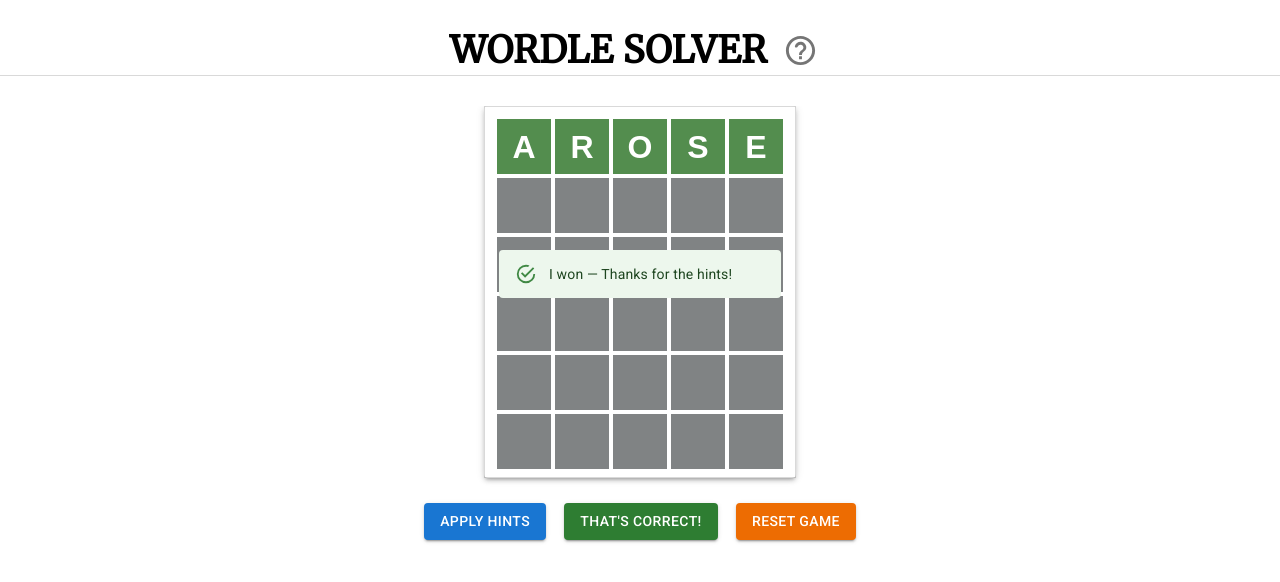
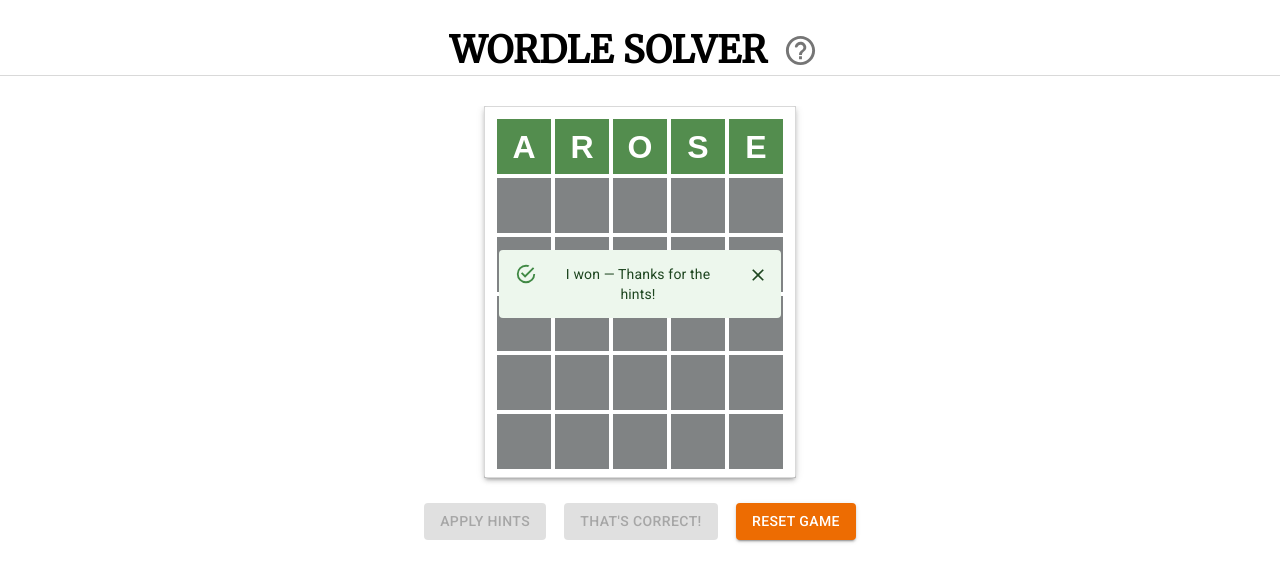
Before and after one commit to ginabethrussell/wordle-solver-bot, a React (Create React App) app: page / in a window 1280 px wide. Both pictures are taken after a click on the button "THAT'S CORRECT!". Shown: the top 582 px of the page. Built offline with nearby package versions, Linux system fonts and the light colour scheme; a web font is replaced by a local one.

Commit message:
Add additional guess to solver lose message

```diff
--- a/src/Components/WordleGrid/index.tsx
+++ b/src/Components/WordleGrid/index.tsx
@@ -110,6 +110,7 @@
   setCurrentClue([0,0,0,0,0]);
   try {
     const nextGuess = wordleSolver.getGuess();
+    console.log(nextGuess)
     if(!nextGuess) {
       setGameOver(true)
       setError("There are no valid words that match your hints.");
@@ -118,8 +119,10 @@
     setCurrentGuess(nextGuess);
     const updatedGuessesList = [...wordGuesses];
     const nextEmptyGuessIndex = updatedGuessesList.indexOf('     ');
+    console.log(nextEmptyGuessIndex)
     if (nextEmptyGuessIndex === -1) {
       setGameOver(true)
+      return;
     }
     updatedGuessesList[nextEmptyGuessIndex]= nextGuess;
     setWordGuesses(updatedGuessesList);
@@ -148,11 +151,11 @@
   setCurrentClue([0,0,0,0,0]);
   setCurrentIdx(0);
   setGameOver(false);
+  setError('');
   const resetClueArray = JSON.parse(JSON.stringify(initialClueArray));
   setClueArray(resetClueArray);
 }
 
-console.log(wordGuesses)
   return (
   <Game>
     <BoardContainer>
@@ -175,6 +178,7 @@
           variant='contained'
           color='primary'
           onClick={handleSubmitHints}
+          disabled={gameOver}
         >
           Apply Hints
         </Button>
@@ -182,6 +186,7 @@
           variant='contained'
           color='success'
           onClick={handleWin}
+          disabled={gameOver}
         >
           That's Correct!
         </Button>
@@ -221,12 +226,12 @@
 
       {
         gameOver && currentClue.join('') === '22222' ? (
-          <Alert style={{position: 'absolute', top: 250, width: '250px'}} severity="success">I won — Thanks for the hints!</Alert>
+          <Alert onClose={handleReset} style={{position: 'absolute', top: 250, width: '250px'}} severity="success">I won — Thanks for the hints!</Alert>
         )
         :  gameOver && error ? (
-          <Alert style={{position: 'absolute', top: 250, width: '250px'}} severity="warning">Hey - I think you aren't giving me valid hints.</Alert>
+          <Alert onClose={handleReset} style={{position: 'absolute', top: 250, width: '250px'}} severity="warning">Hey - I think you aren't giving me valid hints.</Alert>
         ) : gameOver ?  (
-          <Alert style={{position: 'absolute', top: 250, width: '250px'}} severity="error">Oh no! - I lost. Come back and let me try again tomorrow.</Alert>
+          <Alert onClose={handleReset} style={{position: 'absolute', top: 250, width: '250px'}} severity="error">Oh no! - I lost. Would I have gotten it with my next guess - { currentGuess }? Come back and let me try again tomorrow.</Alert>
         )
         : null
       }
```
